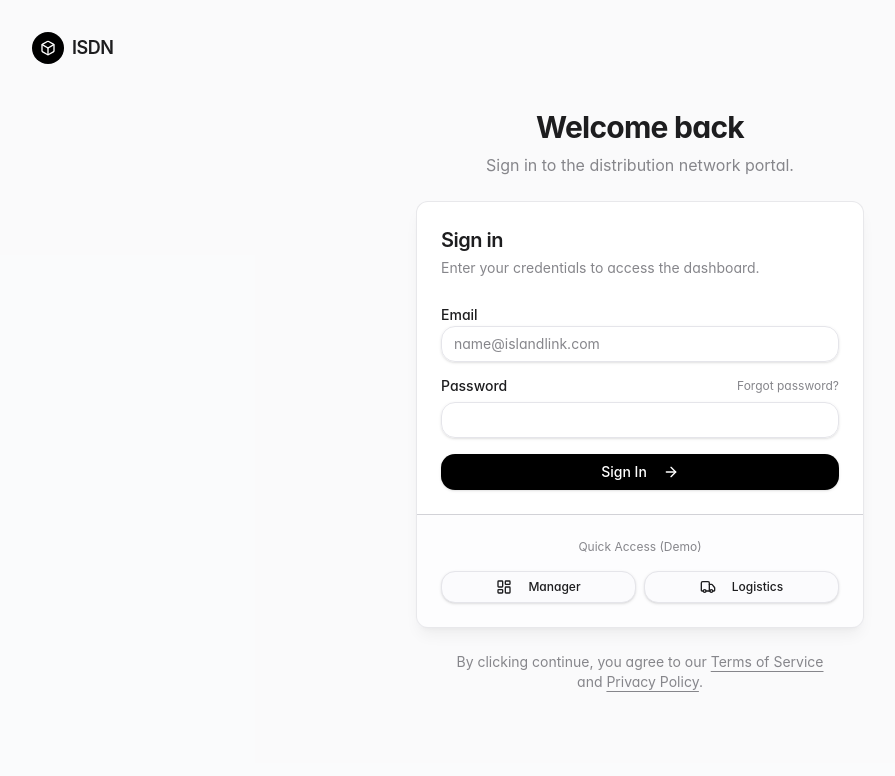
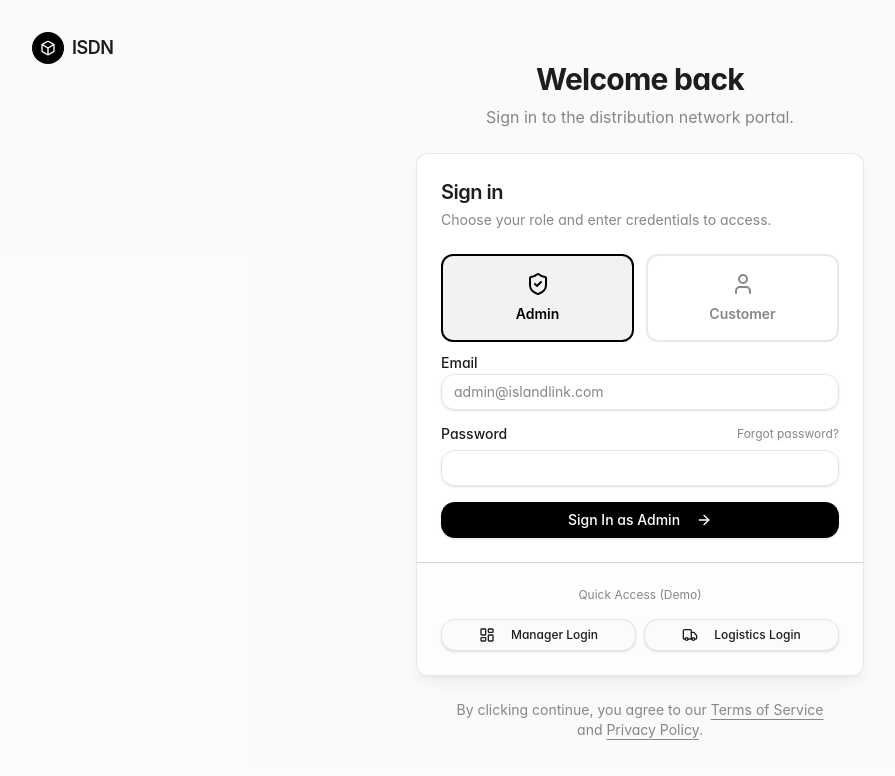
Before and after one commit to Tharusha999/isdn, a Next.js app: page / in a window 1280 px wide. Shown: the top 776 px of the page, without its empty margins (0-895 px from the left). Built offline with nearby package versions, Linux system fonts and the light colour scheme.

Commit message:
admin and customer

```diff
--- a/app/dashboard/layout.tsx
+++ b/app/dashboard/layout.tsx
@@ -6,7 +6,7 @@ import { Bell, Menu, Search } from "lucide-react";
 import { Input } from "@/components/ui/input";
 import { Sheet, SheetContent, SheetTrigger } from "@/components/ui/sheet";
 import { usePathname } from "next/navigation";
-import { useState } from "react";
+import { useState, useEffect } from "react";
 
 export default function DashboardLayout({
     children,
@@ -27,6 +27,26 @@ export default function DashboardLayout({
     };
 
     const [globalSearch, setGlobalSearch] = useState("");
+    const [role, setRole] = useState<string | null>(null);
+
+    useEffect(() => {
+        setRole(localStorage.getItem('userRole'));
+    }, []);
+
+    const roleInfo = {
+        admin: {
+            name: "Alex Rivera",
+            label: "Global Admin",
+            avatar: "Alex"
+        },
+        customer: {
+            name: "Guest Customer",
+            label: "Customer",
+            avatar: "Guest"
+        }
+    };
+
+    const currentInfo = role === 'customer' ? roleInfo.customer : roleInfo.admin;
 
     const handleSearch = (e: React.FormEvent) => {
         e.preventDefault();
@@ -91,11 +111,11 @@ export default function DashboardLayout({
 
                         <div className="flex items-center gap-3 pl-2 border-l border-black/5">
                             <div className="hidden sm:block text-right">
-                                <p className="text-sm font-semibold leading-none">Alex Rivera</p>
-                                <p className="text-[10px] text-muted-foreground mt-1 uppercase tracking-wider font-bold">Global Admin</p>
+                                <p className="text-sm font-semibold leading-none">{currentInfo.name}</p>
+                                <p className="text-[10px] text-muted-foreground mt-1 uppercase tracking-wider font-bold">{currentInfo.label}</p>
                             </div>
                             <div className="h-9 w-9 rounded-xl bg-gradient-to-br from-primary/10 to-primary/30 flex items-center justify-center text-xs font-semibold text-primary shadow-sm border border-primary/10 overflow-hidden">
-                                <img src="https://api.dicebear.com/7.x/avataaars/svg?seed=Alex" alt="Avatar" className="w-full h-full object-cover" />
+                                <img src={`https://api.dicebear.com/7.x/avataaars/svg?seed=${currentInfo.avatar}`} alt="Avatar" className="w-full h-full object-cover" />
                             </div>
                         </div>
                     </div>
--- a/app/page.tsx
+++ b/app/page.tsx
@@ -2,10 +2,21 @@ import { Button } from "@/components/ui/button";
 import { Card, CardContent, CardDescription, CardFooter, CardHeader, CardTitle } from "@/components/ui/card";
 import { Input } from "@/components/ui/input";
 import { Label } from "@/components/ui/label";
-import { ArrowRight, Box, LayoutDashboard, Truck } from "lucide-react";
+import { ArrowRight, Box, LayoutDashboard, Truck, User, ShieldCheck } from "lucide-react";
 import Link from "next/link";
+import { useRouter } from "next/navigation";
+import { useState } from "react";
 
 export default function Home() {
+  const router = useRouter();
+  const [selectedRole, setSelectedRole] = useState<'admin' | 'customer'>('admin');
+
+  const handleLogin = (e: React.FormEvent) => {
+    e.preventDefault();
+    localStorage.setItem('userRole', selectedRole);
+    router.push('/dashboard');
+  };
+
   return (
     <div className="flex min-h-screen flex-col items-center justify-center bg-gray-50/50 p-4">
       <div className="absolute top-8 left-8 flex items-center gap-2">
@@ -25,13 +36,39 @@ export default function Home() {
           <CardHeader className="space-y-1">
             <CardTitle className="text-xl">Sign in</CardTitle>
             <CardDescription>
-              Enter your credentials to access the dashboard.
+              Choose your role and enter credentials to access.
             </CardDescription>
           </CardHeader>
           <CardContent className="space-y-4">
+            <div className="grid grid-cols-2 gap-3 mb-2">
+              <button
+                type="button"
+                onClick={() => setSelectedRole('admin')}
+                className={`flex flex-col items-center justify-center p-4 rounded-xl border-2 transition-all ${selectedRole === 'admin'
+                    ? 'border-primary bg-primary/5 text-primary'
+                    : 'border-border/50 hover:border-border hover:bg-muted/50 text-muted-foreground'
+                  }`}
+              >
+                <ShieldCheck className={`h-6 w-6 mb-2 ${selectedRole === 'admin' ? 'text-primary' : ''}`} />
+                <span className="text-sm font-semibold">Admin</span>
+              </button>
+              <button
+                type="button"
+                onClick={() => setSelectedRole('customer')}
+                className={`flex flex-col items-center justify-center p-4 rounded-xl border-2 transition-all ${selectedRole === 'customer'
+                    ? 'border-primary bg-primary/5 text-primary'
+                    : 'border-border/50 hover:border-border hover:bg-muted/50 text-muted-foreground'
+                  }`}
+              >
+                <User className={`h-6 w-6 mb-2 ${selectedRole === 'customer' ? 'text-primary' : ''}`} />
+                <span className="text-sm font-semibold">Customer</span>
+              </button>
+            </div>
+
+            <form onSubmit={handleLogin} className="space-y-4">
               <div className="space-y-2">
                 <Label htmlFor="email">Email</Label>
-              <Input id="email" placeholder="name@islandlink.com" type="email" />
+                <Input id="email" placeholder={selectedRole === 'admin' ? 'admin@islandlink.com' : 'customer@demo.com'} type="email" />
               </div>
               <div className="space-y-2">
                 <div className="flex items-center justify-between">
@@ -42,26 +79,27 @@ export default function Home() {
                 </div>
                 <Input id="password" type="password" />
               </div>
-            <Button className="w-full" asChild>
-              <Link href="/dashboard">
-                Sign In <ArrowRight className="ml-2 h-4 w-4" />
-              </Link>
+              <Button type="submit" className="w-full">
+                Sign In as {selectedRole.charAt(0).toUpperCase() + selectedRole.slice(1)} <ArrowRight className="ml-2 h-4 w-4" />
               </Button>
+            </form>
           </CardContent>
           <CardFooter className="flex flex-col gap-2 border-t bg-muted/20 p-6">
             <div className="text-xs text-muted-foreground text-center mb-2">
               Quick Access (Demo)
             </div>
             <div className="grid grid-cols-2 gap-2 w-full">
-              <Button variant="outline" size="sm" className="w-full text-xs" asChild>
-                <Link href="/dashboard">
-                  <LayoutDashboard className="mr-2 h-3 w-3" /> Manager
-                </Link>
+              <Button variant="outline" size="sm" className="w-full text-xs" onClick={() => {
+                localStorage.setItem('userRole', 'admin');
+                router.push('/dashboard');
+              }}>
+                <LayoutDashboard className="mr-2 h-3 w-3" /> Manager Login
               </Button>
-              <Button variant="outline" size="sm" className="w-full text-xs" asChild>
-                <Link href="/dashboard">
-                  <Truck className="mr-2 h-3 w-3" /> Logistics
-                </Link>
+              <Button variant="outline" size="sm" className="w-full text-xs" onClick={() => {
+                localStorage.setItem('userRole', 'customer');
+                router.push('/dashboard');
+              }}>
+                <Truck className="mr-2 h-3 w-3" /> Logistics Login
               </Button>
             </div>
           </CardFooter>
--- a/components/layout/sidebar.tsx
+++ b/components/layout/sidebar.tsx
@@ -17,6 +17,7 @@ import {
 import Link from "next/link";
 import { usePathname } from "next/navigation";
 import { Card } from "@/components/ui/card";
+import { useEffect, useState } from "react";
 
 const sidebarItems = [
     { title: "Dashboard", href: "/dashboard", icon: LayoutDashboard },
@@ -32,6 +33,18 @@ const sidebarItems = [
 
 export function Sidebar() {
     const pathname = usePathname();
+    const [role, setRole] = useState<string | null>(null);
+
+    useEffect(() => {
+        setRole(localStorage.getItem('userRole'));
+    }, []);
+
+    const filteredItems = sidebarItems.filter(item => {
+        if (role === 'customer') {
+            return ['Dashboard', 'Orders', 'Settings'].includes(item.title);
+        }
+        return true; // Admin sees everything
+    });
 
     return (
         <div className="flex h-full w-full flex-col border-r border-black/5 bg-white text-card-foreground">
@@ -42,14 +55,16 @@ export function Sidebar() {
                     </div>
                     <div className="flex flex-col">
                         <span className="text-lg font-bold tracking-tight leading-none text-foreground">IslandLink</span>
-                        <span className="text-[10px] text-muted-foreground font-semibold mt-1.5 uppercase tracking-wider">Head Office Admin</span>
+                        <span className="text-[10px] text-muted-foreground font-semibold mt-1.5 uppercase tracking-wider">
+                            {role === 'customer' ? 'Customer Portal' : 'Head Office Admin'}
+                        </span>
                     </div>
                 </Link>
             </div>
 
             <div className="flex-1 overflow-auto py-8 px-4">
                 <nav className="grid gap-2">
-                    {sidebarItems.map((item, index) => {
+                    {filteredItems.map((item, index) => {
                         const Icon = item.icon;
                         const isActive = pathname === item.href;
                         return (
```
Lines whose indentation alone changed are shown as unchanged.
